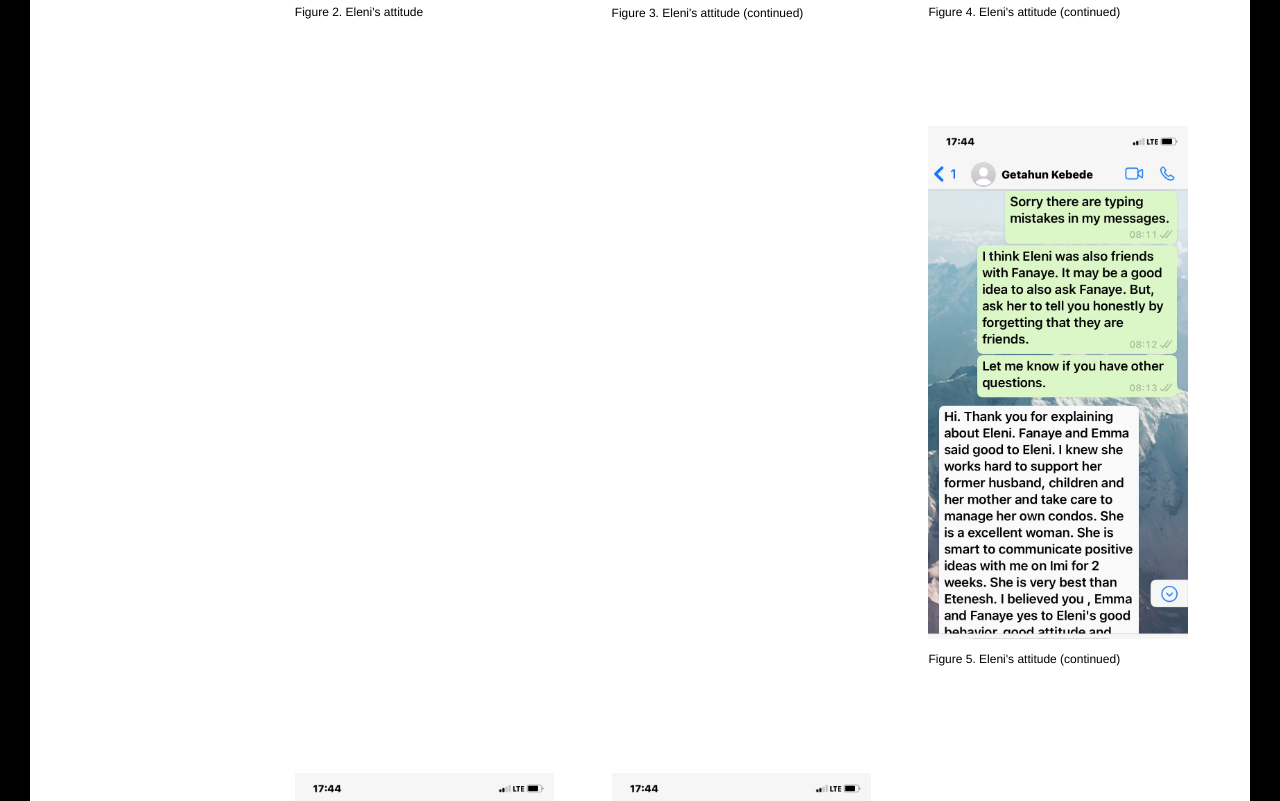
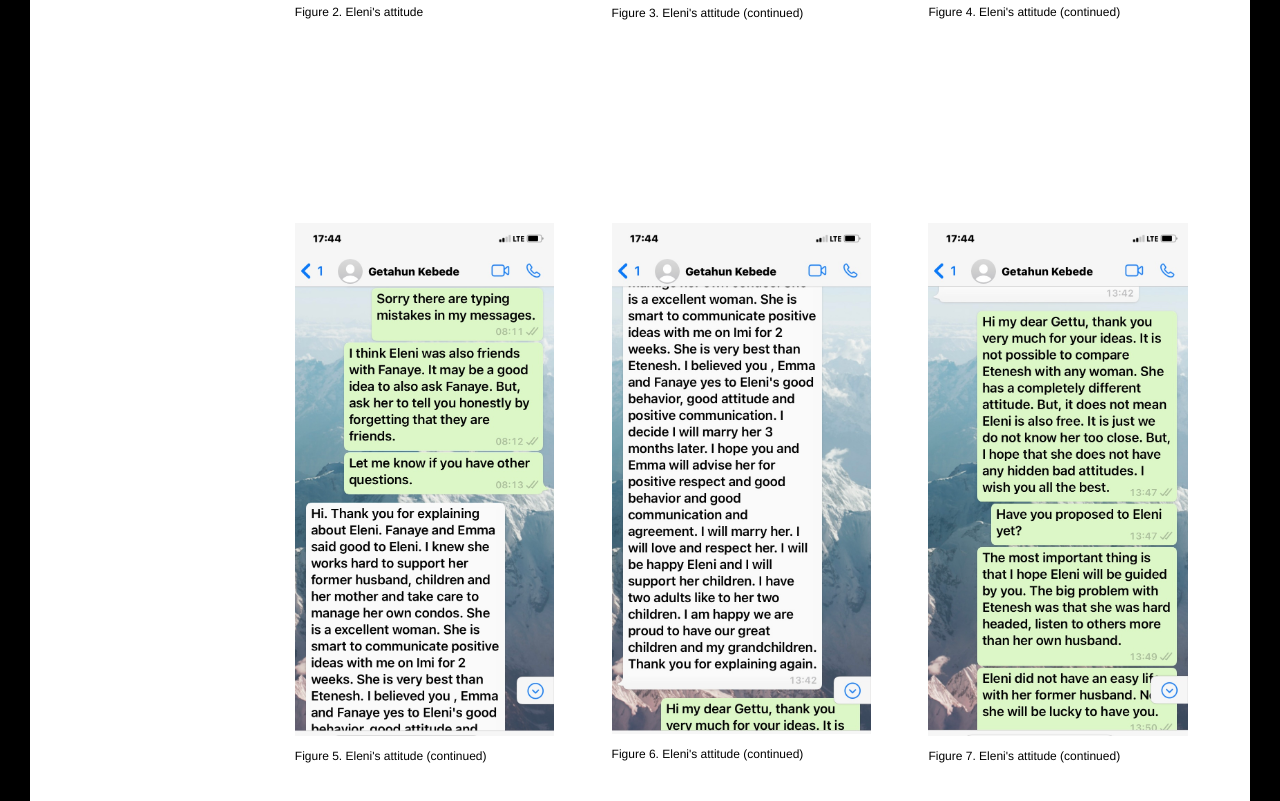
Before and after one commit to tderso/tderso.github.io, a plain HTML site: page _site/eleni-and-getahun.html in a window 1280 px wide. Shown: the part 5279-6080 px from the top of the page. Drawn offline with Linux system fonts and the light colour scheme.

Commit message:
Change layout of eleni-getahun page

```diff
--- a/_site/eleni-and-getahun.html
+++ b/_site/eleni-and-getahun.html
@@ -338,6 +338,11 @@ exchange are still in my iPhone and the following is how our exchange went.
           </p>
         </div>
       </div>
+  </div>
+</div>
+
+<div class="home-section">
+  <div class="bio-wrapper">
       <div class="bio-box">
         <img src="/images/getahun-on-eleni-attitude-23-Aug-2018-d.jpg" alt="Eleni's attitude" class="img-responsive" />
         <h3>&nbsp;</h3>
@@ -367,6 +372,8 @@ exchange are still in my iPhone and the following is how our exchange went.
       </div>
   </div>
 </div>
+
+
 <p>
 From the above exchange with Getahun, it is obvious to me that Getahun wanted to
 marry Eleni and that Eleni was not entertaining any idea about going to the
```
Also changed, not shown: eleni-and-getahun.html (+7 -0 lines).
